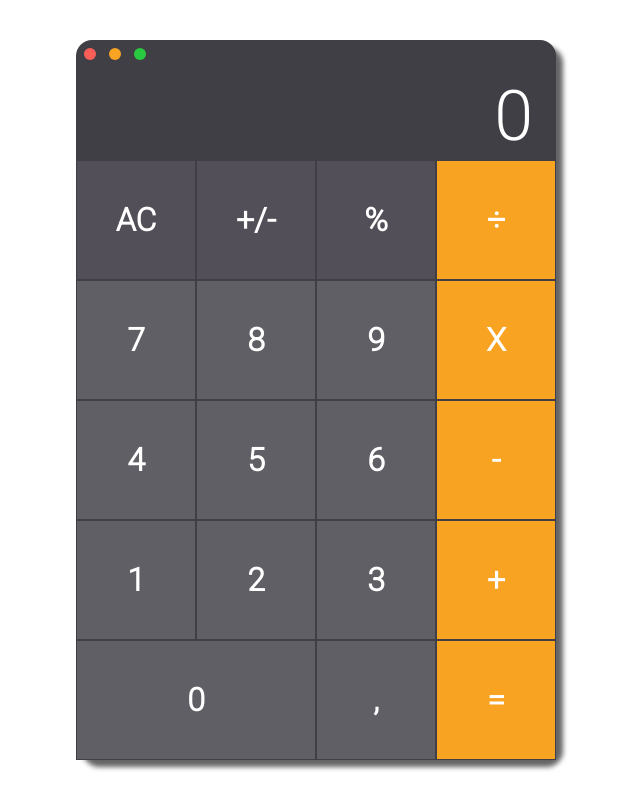
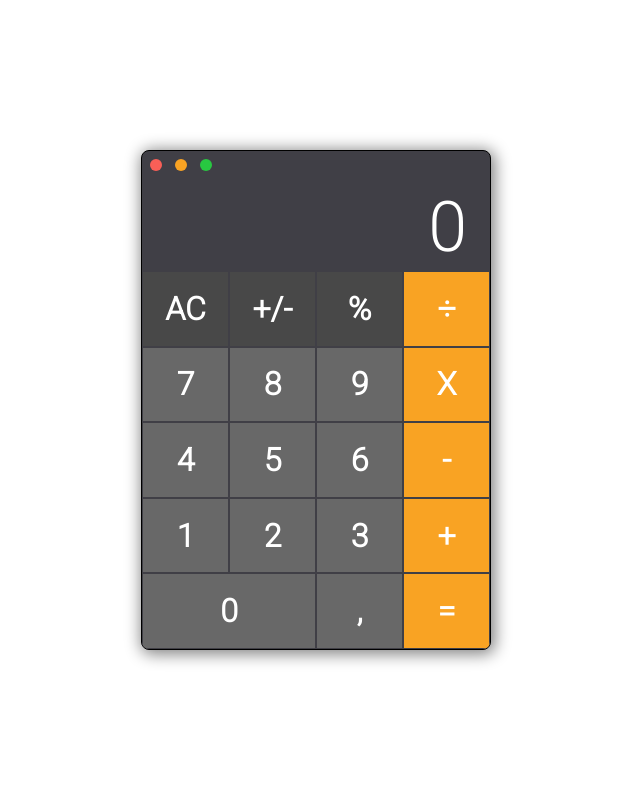
Before and after one commit to HustleCoding/mac-calculator, a React (Vite) app: page / in a window 1280 px wide. Shown: the whole page, without its empty margins (324-964 px from the left). Built offline with nearby package versions, Linux system fonts and the light colour scheme.

Commit message:
[TASK 3] - some refactoring

```diff
--- a/src/Button.tsx
+++ b/src/Button.tsx
@@ -1,7 +1,4 @@
-import App from "./App";
-import MacToolbar from "./MacToolbar";
 import Screen from "./Screen";
-import NumberFormat from "react-number-format";
 
 const Button = ({
   setCurState,
--- a/src/style.css
+++ b/src/style.css
@@ -18,15 +18,13 @@ body {
 }
 
 .container {
-  height: 90vh;
-  width: 60vh;
+  width: 350px;
+  height: 500px;
   background-color: #403f46;
-  border-radius: 1rem;
-  padding: 0px;
-  border-radius: 1rem;
-  -webkit-box-shadow: 7px 7px 5px 0px rgba(50, 50, 50, 0.75);
-  -moz-box-shadow: 7px 7px 5px 0px rgba(50, 50, 50, 0.75);
-  box-shadow: 7px 7px 5px 0px rgba(50, 50, 50, 0.75);
+  border: 1px solid black;
+  border-radius: 8px;
+  overflow: hidden;
+  box-shadow: 2px 2px 16px 2px #808080;
 }
 
 .wrapper {
@@ -50,7 +48,7 @@ body {
 .btn {
   display: grid;
   place-content: center;
-  background-color: #605f65;
+  background-color: #686868;
   color: white;
   cursor: pointer;
   font-weight: bold;
@@ -61,7 +59,7 @@ body {
 }
 
 .light-gray {
-  background-color: #534f58;
+  background-color: #484848;
   color: white;
 }
 
```
Also changed, not shown: 1 other file (tests, documents, lock files or other folders).
